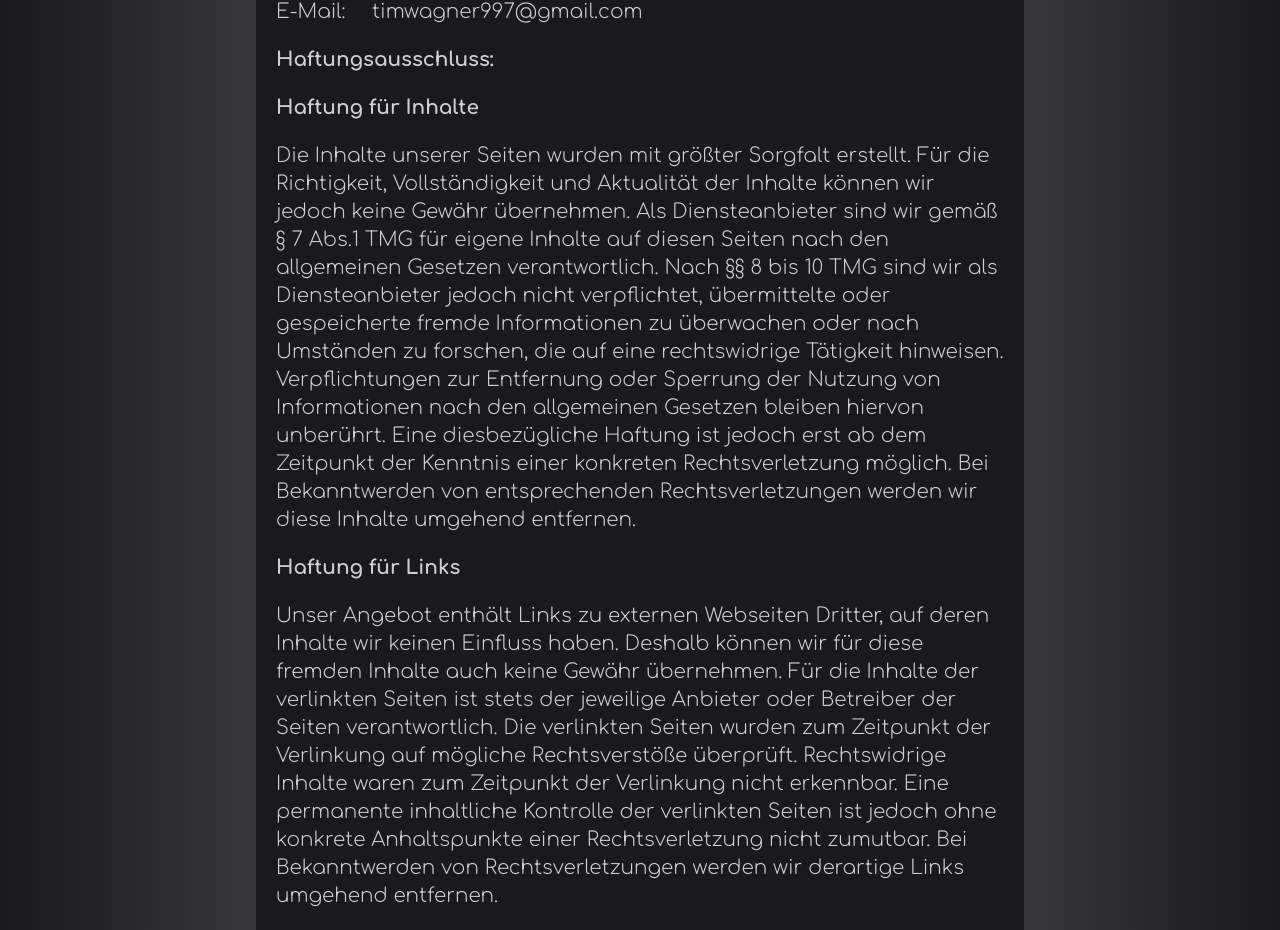
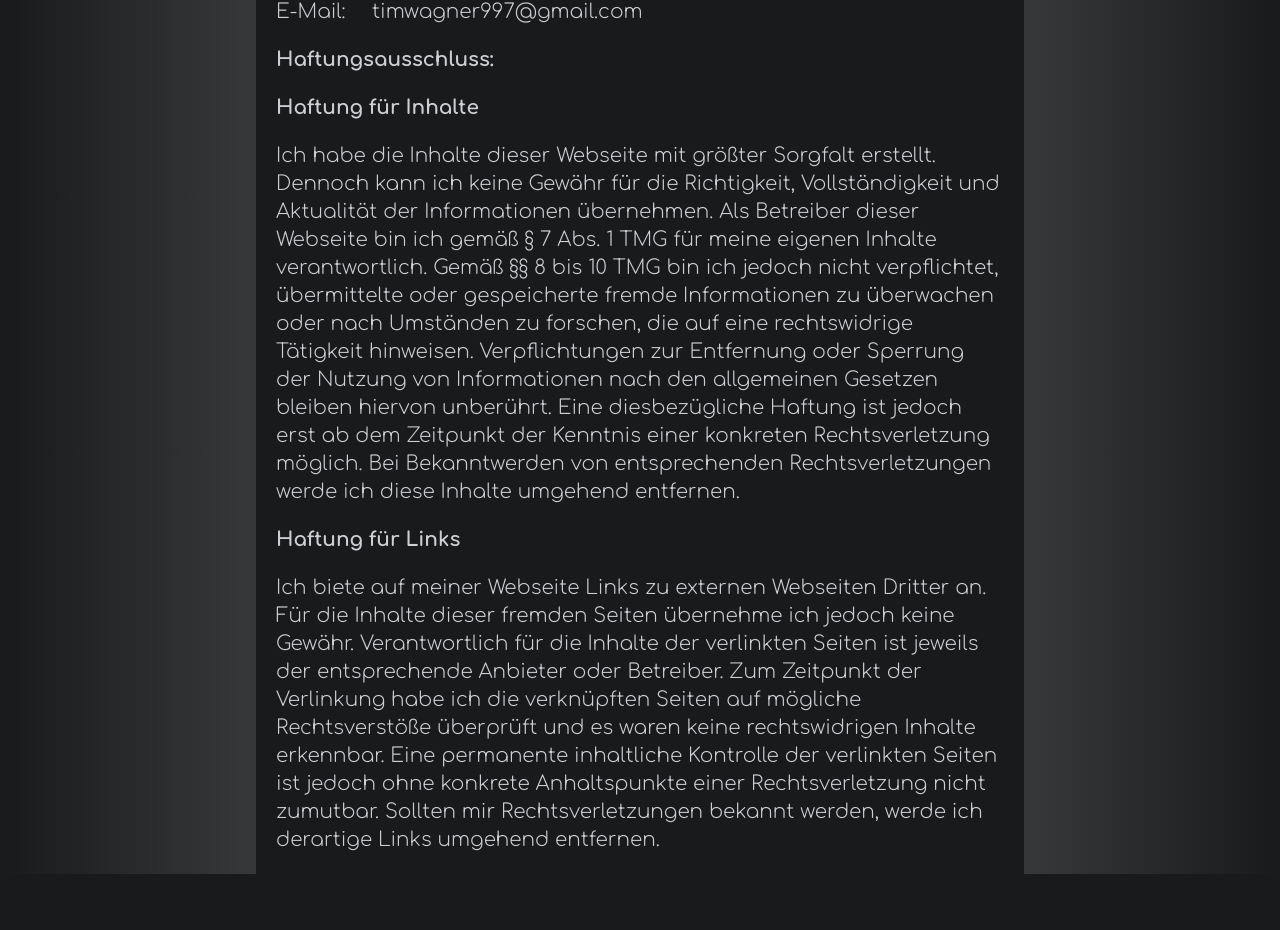
Before and after one commit to tim-w97/MyProfilePage, a React (Create React App) app: page /impressum in a window 1280 px wide. Shown: the part 310-1240 px from the top of the page. After the commit the page ends 1184 px from the top, so only its background shows below. Built offline with nearby package versions, Linux system fonts and the light colour scheme.

Commit message:
changed imprint text

```diff
--- a/src/pages/Imprint.js
+++ b/src/pages/Imprint.js
@@ -5,7 +5,7 @@ import {useEffect} from "react";
 function Imprint() {
     useEffect(() => window.scrollTo(0, 0));
 
-    return(
+    return (
         <PageTemplate>
             <DismissTopBar title='Impressum'/>
             <div className='p-5 pt-20'>
@@ -31,27 +31,28 @@ function Imprint() {
 
                 <p className='font-bold my-5'>Haftung für Inhalte</p>
 
-                <p>Die Inhalte unserer Seiten wurden mit größter Sorgfalt erstellt. Für die Richtigkeit, Vollständigkeit
-                    und Aktualität der Inhalte können wir jedoch keine Gewähr übernehmen. Als Diensteanbieter sind wir
-                    gemäß § 7 Abs.1 TMG für eigene Inhalte auf diesen Seiten nach den allgemeinen Gesetzen
-                    verantwortlich. Nach §§ 8 bis 10 TMG sind wir als Diensteanbieter jedoch nicht verpflichtet,
-                    übermittelte oder gespeicherte fremde Informationen zu überwachen oder nach Umständen zu forschen,
-                    die auf eine rechtswidrige Tätigkeit hinweisen. Verpflichtungen zur Entfernung oder Sperrung der
-                    Nutzung von Informationen nach den allgemeinen Gesetzen bleiben hiervon unberührt. Eine
-                    diesbezügliche Haftung ist jedoch erst ab dem Zeitpunkt der Kenntnis einer konkreten
-                    Rechtsverletzung möglich. Bei Bekanntwerden von entsprechenden Rechtsverletzungen werden wir diese
-                    Inhalte umgehend entfernen.</p>
+                <p>
+                    Ich habe die Inhalte dieser Webseite mit größter Sorgfalt erstellt. Dennoch kann ich keine Gewähr
+                    für die Richtigkeit, Vollständigkeit und Aktualität der Informationen übernehmen. Als Betreiber
+                    dieser Webseite bin ich gemäß § 7 Abs. 1 TMG für meine eigenen Inhalte verantwortlich. Gemäß §§ 8
+                    bis 10 TMG bin ich jedoch nicht verpflichtet, übermittelte oder gespeicherte fremde Informationen zu
+                    überwachen oder nach Umständen zu forschen, die auf eine rechtswidrige Tätigkeit hinweisen.
+                    Verpflichtungen zur Entfernung oder Sperrung der Nutzung von Informationen nach den allgemeinen
+                    Gesetzen bleiben hiervon unberührt. Eine diesbezügliche Haftung ist jedoch erst ab dem Zeitpunkt der
+                    Kenntnis einer konkreten Rechtsverletzung möglich. Bei Bekanntwerden von entsprechenden
+                    Rechtsverletzungen werde ich diese Inhalte umgehend entfernen.
+                </p>
 
                 <p className='font-bold my-5'>Haftung für Links</p>
 
-                <p>Unser Angebot enthält Links zu externen Webseiten Dritter, auf deren Inhalte wir keinen Einfluss
-                    haben. Deshalb können wir für diese fremden Inhalte auch keine Gewähr übernehmen. Für die Inhalte
-                    der verlinkten Seiten ist stets der jeweilige Anbieter oder Betreiber der Seiten verantwortlich. Die
-                    verlinkten Seiten wurden zum Zeitpunkt der Verlinkung auf mögliche Rechtsverstöße überprüft.
-                    Rechtswidrige Inhalte waren zum Zeitpunkt der Verlinkung nicht erkennbar. Eine permanente
-                    inhaltliche Kontrolle der verlinkten Seiten ist jedoch ohne konkrete Anhaltspunkte einer
-                    Rechtsverletzung nicht zumutbar. Bei Bekanntwerden von Rechtsverletzungen werden wir derartige Links
-                    umgehend entfernen.</p>
+                <p>Ich biete auf meiner Webseite Links zu externen Webseiten Dritter an. Für die Inhalte dieser fremden
+                    Seiten übernehme ich jedoch keine Gewähr. Verantwortlich für die Inhalte der verlinkten Seiten ist
+                    jeweils der entsprechende Anbieter oder Betreiber. Zum Zeitpunkt der Verlinkung habe ich die
+                    verknüpften Seiten auf mögliche Rechtsverstöße überprüft und es waren keine rechtswidrigen Inhalte
+                    erkennbar. Eine permanente inhaltliche Kontrolle der verlinkten Seiten ist jedoch ohne konkrete
+                    Anhaltspunkte einer Rechtsverletzung nicht zumutbar. Sollten mir Rechtsverletzungen bekannt werden,
+                    werde ich derartige Links umgehend entfernen.
+                </p>
             </div>
         </PageTemplate>
     )
```
